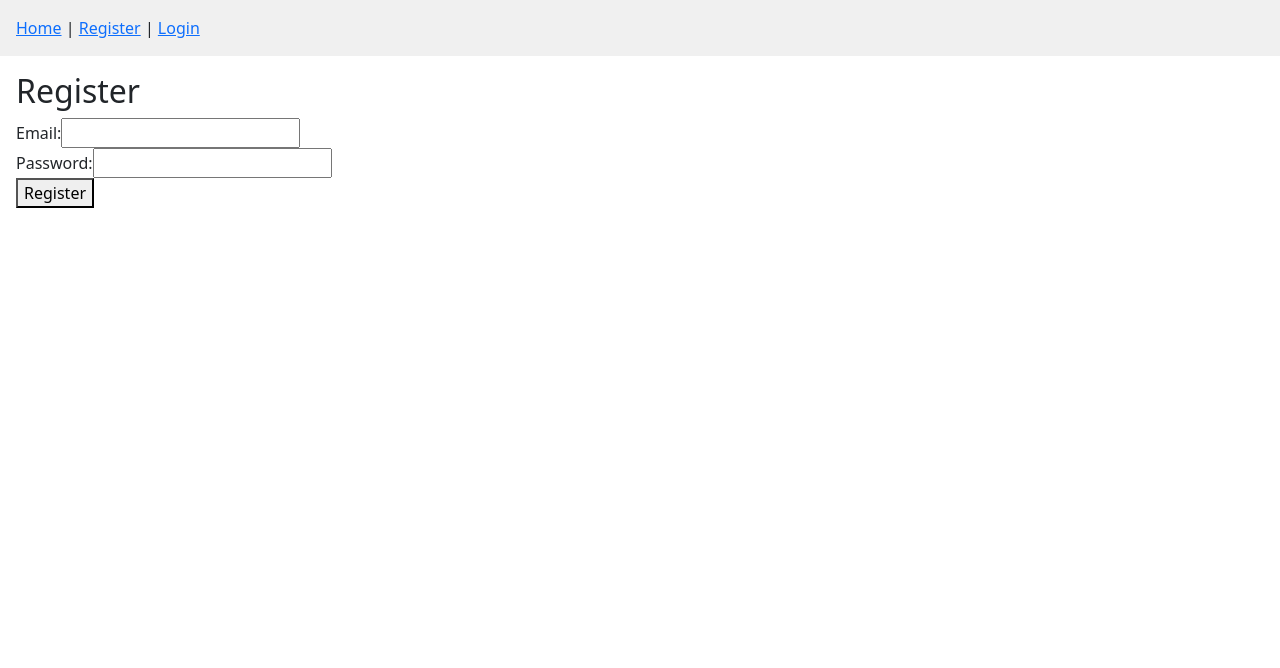
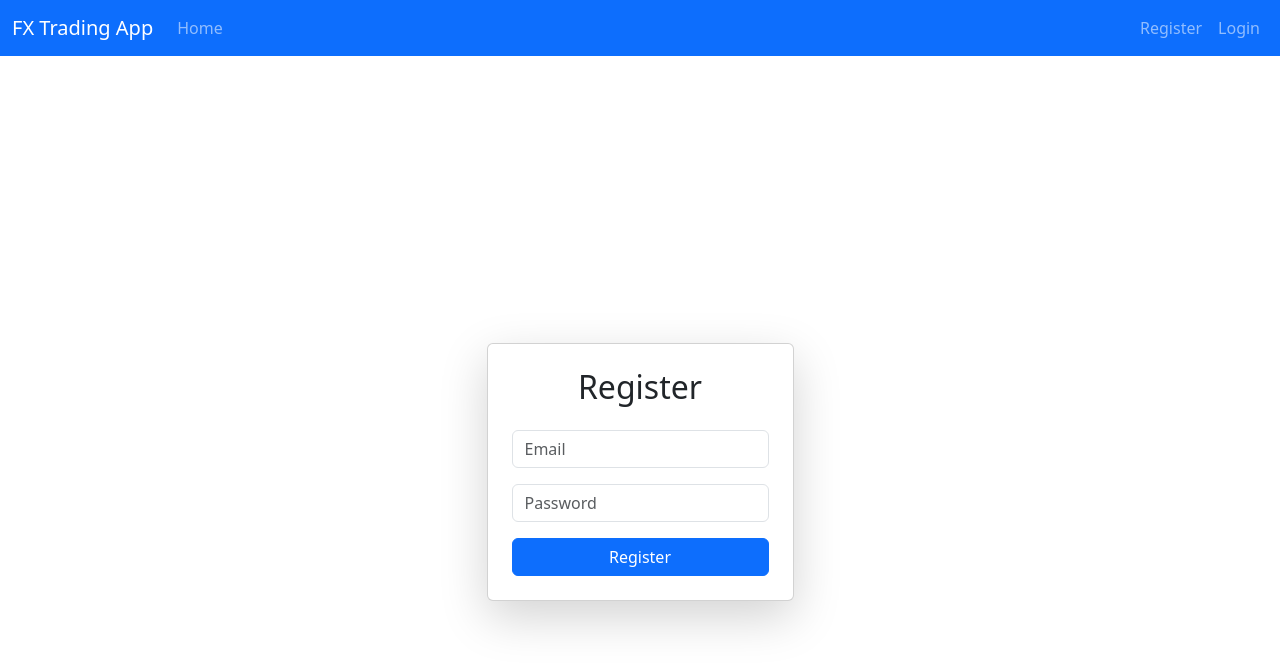
Before and after one commit to Lamarssom/fx-trading-app, a React (Create React App) app in the folder frontend/: page /register in a window 1280 px wide. Shown: the top 668 px of the page. Built offline with nearby package versions, Linux system fonts and the light colour scheme.

Commit message:
added Bootstrap styling

```diff
--- a/frontend/src/App.tsx
+++ b/frontend/src/App.tsx
@@ -10,25 +10,43 @@ function App() {
 
   return (
     <Router>
-      <nav style={{ padding: '1rem', background: '#f0f0f0' }}>
-        <Link to="/">Home</Link> |{' '}
+      <nav className="navbar navbar-expand-lg navbar-dark bg-primary">
+        <div className="container-fluid">
+          <Link className="navbar-brand" to="/">FX Trading App</Link>  {/* Add a brand/logo */}
+          <div className="collapse navbar-collapse">
+            <ul className="navbar-nav me-auto mb-2 mb-lg-0">
+              <li className="nav-item">
+                <Link className="nav-link" to="/">Home</Link>
+              </li>
+            </ul>
+            <ul className="navbar-nav">
               {!token ? (
                 <>
-            <Link to="/register">Register</Link> | <Link to="/login">Login</Link>
+                  <li className="nav-item">
+                    <Link className="nav-link" to="/register">Register</Link>
+                  </li>
+                  <li className="nav-item">
+                    <Link className="nav-link" to="/login">Login</Link>
+                  </li>
                 </>
               ) : (
                 <>
-            <Link to="/dashboard">Dashboard</Link> |{' '}
-            <button
-              onClick={() => {
+                  <li className="nav-item">
+                    <Link className="nav-link" to="/dashboard">Dashboard</Link>
+                  </li>
+                  <li className="nav-item">
+                    <button className="btn btn-outline-light" onClick={() => {
                       localStorage.removeItem('token');
                       window.location.href = '/login';
-              }}
-            >
+                    }}>
                       Logout
                     </button>
+                  </li>
                 </>
               )}
+            </ul>
+          </div>
+        </div>
       </nav>
 
       <div style={{ padding: '1rem' }}>
--- a/frontend/src/components/CurrencySelect.tsx
+++ b/frontend/src/components/CurrencySelect.tsx
@@ -9,14 +9,9 @@ interface CurrencySelectProps {
 
 export default function CurrencySelect({ value, onChange, label }: CurrencySelectProps) {
   return (
-    <div>
+    <div className="form-group">
       <label>{label}:</label>
-      <select
-        value={value}
-        onChange={onChange}
-        style={{ width: '150px' }}
-        required
-      >
+      <select className="form-select" value={value} onChange={onChange}>
         {COMMON_CURRENCIES.map((curr) => (
           <option key={curr.code} value={curr.code}>
             {curr.code} - {curr.name}
--- a/frontend/src/pages/Dashboard.tsx
+++ b/frontend/src/pages/Dashboard.tsx
@@ -39,9 +39,9 @@ export default function Dashboard() {
   const [error, setError] = useState('');
 
   // Conversion form states
-  //eslint-disable-nextline @typescript-eslint/no-unused-vars
+  //eslint-disable-next-line @typescript-eslint/no-unused-vars
   const [fromCurrency, setFromCurrency] = useState('NGN');
-  //eslint-disable-nextline @typescript-eslint/no-unused-vars
+  //eslint-disable-next-line @typescript-eslint/no-unused-vars
   const [toCurrency, setToCurrency] = useState('USD');
   const [amount, setAmount] = useState<number>(0);
   const [convertResult, setConvertResult] = useState<number | null>(null);
@@ -126,116 +126,130 @@ export default function Dashboard() {
     }
   };
 
-  if (loading) return <p>Loading dashboard...</p>;
-  if (error) return <p style={{ color: 'red' }}>{error}</p>;
+  if (loading) return <p className="text-center mt-5">Loading dashboard...</p>;
+  if (error) return <p className="text-danger text-center mt-5">{error}</p>;
 
   return (
-    <>
-      <div style={{ padding: '1rem' }}>
-        <h2>Dashboard</h2>
-
-        <section>
-          <h3>Your Wallets</h3>
+    <div className="container mt-4">  {/* Main container */}
+      <h2 className="mb-4">Dashboard</h2>
+      <div className="row">  {/* Grid layout for sections */}
+        <div className="col-md-6 mb-4">
+          <div className="card shadow">  {/* Card for wallets */}
+            <div className="card-header bg-primary text-white">Your Wallets</div>
+            <div className="card-body">
               {wallets.length === 0 ? (
                 <p>No wallets yet. Fund one to start trading.</p>
               ) : (
-            <ul>
+                <ul className="list-group list-group-flush">
                   {wallets.map((w) => (
-                <li key={w.id}>
+                    <li key={w.id} className="list-group-item">
                       <strong>{w.currency}:</strong> {w.amount.toFixed(2)}
                     </li>
                   ))}
                 </ul>
               )}
-        </section>
+            </div>
+          </div>
+        </div>
 
-        <section style={{ margin: '2rem 0' }}>
-          <h3>Exchange Rate ({fromCurrency.toUpperCase()} → {toCurrency.toUpperCase()})</h3>
+        <div className="col-md-6 mb-4">
+          <div className="card shadow">
+            <div className="card-header bg-primary text-white">Exchange Rate ({fromCurrency.toUpperCase()} → {toCurrency.toUpperCase()})</div>
+            <div className="card-body">
               <p>
                 {currentRate !== null
                   ? `1 ${fromCurrency.toUpperCase()} = ${currentRate.toFixed(6)} ${toCurrency.toUpperCase()}`
                   : 'Click "Fetch Rate" to see current rate'}
               </p>
-          <button onClick={fetchRate}>Fetch Rate</button>
-        </section>
+              <button className="btn btn-primary" onClick={fetchRate}>Fetch Rate</button>
+            </div>
+          </div>
+        </div>
+      </div>
 
-        <section style={{ margin: '2rem 0' }}>
-          <h3>Fund Wallet</h3>
-          <form onSubmit={handleFund} style={{ display: 'flex', gap: '1rem', flexWrap: 'wrap' }}>
-            <div>
+      <div className="row">
+        <div className="col-md-6 mb-4">
+          <div className="card shadow">
+            <div className="card-header bg-primary text-white">Fund Wallet</div>
+            <div className="card-body">
+              <form onSubmit={handleFund} className="d-flex flex-column gap-3">  {/* Flex for spacing */}
+                <div className="form-group">
                   <CurrencySelect
                     label="Currency"
                     value={fundCurrency}
                     onChange={(e) => setFundCurrency(e.target.value)}
                   />
                 </div>
-
-            <div>
+                <div className="form-group">
                   <label>Amount:</label>
                   <input
                     type="number"
+                    className="form-control"
                     value={fundAmount}
                     onChange={(e) => setFundAmount(Number(e.target.value))}
                     min="0"
                     step="0.01"
                   />
                 </div>
-            <button type="submit">Fund</button>
+                <button type="submit" className="btn btn-primary">Fund</button>
               </form>
+              {fundResult && (
+                <p className="mt-3 text-success">{fundResult}</p>
+              )}
+            </div>
+          </div>
+        </div>
 
-          {fundResult && (
-            <p style={{ marginTop: '1rem', color: 'green' }}>{fundResult}</p>
-          )}
-        </section>
-
-        <section>
-          <h3>Convert Currency</h3>
-          <form onSubmit={handleConvert} style={{ display: 'flex', gap: '1rem', flexWrap: 'wrap' }}>
-            {/* Updated From input */}
-            <div>
+        <div className="col-md-6 mb-4">
+          <div className="card shadow">
+            <div className="card-header bg-primary text-white">Convert Currency</div>
+            <div className="card-body">
+              <form onSubmit={handleConvert} className="d-flex flex-column gap-3">
+                <div className="form-group">
                   <CurrencySelect
                     label="From"
                     value={fromCurrency}
                     onChange={(e) => setFromCurrency(e.target.value)}
                   />
                 </div>
-
-            {/* Updated To input */}
-            <div>
-              <label>To:</label>
+                <div className="form-group">
                   <CurrencySelect
                     label="To"
                     value={toCurrency}
                     onChange={(e) => setToCurrency(e.target.value)}
                   />
                 </div>
-
-            <div>
+                <div className="form-group">
                   <label>Amount:</label>
                   <input
                     type="number"
+                    className="form-control"
                     value={amount}
                     onChange={(e) => setAmount(Number(e.target.value))}
                     min="0"
                     step="0.01"
                   />
                 </div>
-            <button type="submit">Convert</button>
+                <button type="submit" className="btn btn-primary">Convert</button>
               </form>
-
               {convertResult !== null && (
-            <p style={{ marginTop: '1rem', color: 'green' }}>
+                <p className="mt-3 text-success">
                   Success! Converted amount: {convertResult.toFixed(6)} {toCurrency.toUpperCase()}
                 </p>
               )}
-        </section>
+            </div>
+          </div>
+        </div>
+      </div>
 
-        <section style={{ marginTop: '2rem' }}>
-          <h3>Transaction History</h3>
+      <div className="card shadow mt-4">
+        <div className="card-header bg-primary text-white">Transaction History</div>
+        <div className="card-body">
           {transactions.length === 0 ? (
             <p>No transactions yet.</p>
           ) : (
-            <table border={1} cellPadding={8} style={{ borderCollapse: 'collapse', width: '100%' }}>
+            <div className="table-responsive">  {/* Responsive table */}
+              <table className="table table-striped table-hover">
                 <thead>
                   <tr>
                     <th>Type</th>
@@ -261,9 +275,10 @@ export default function Dashboard() {
                   ))}
                 </tbody>
               </table>
+            </div>
           )}
-        </section>
         </div>
-    </>
+      </div>
+    </div>
   );
 }
--- a/frontend/src/pages/Home.tsx
+++ b/frontend/src/pages/Home.tsx
@@ -3,17 +3,18 @@ import { Link } from 'react-router-dom';
 
 export default function Home() {
   return (
-    <div style={{ textAlign: 'center', padding: '2rem' }}>
-      <h1>Welcome to FX Trading App</h1>
-      <p>Trade currencies easily — NGN ↔ USD and more.</p>
-      <p>Register or login to start.</p>
-
-      <div style={{ margin: '2rem 0' }}>
+    <div className="container text-center mt-5">  {/* Centered container with margin */}
+      <div className="jumbotron bg-primary text-white p-5 rounded">  {/* Blue hero section */}
+        <h1 className="display-4">Welcome to FX Trading App</h1>
+        <p className="lead">Trade currencies easily — NGN ↔ USD and more.</p>
+        <p>Register or login to start.</p>
+      </div>
+      <div className="mt-4">
         <Link to="/register">
-          <button style={{ margin: '0 1rem', padding: '0.8rem 1.5rem' }}>Register</button>
+          <button className="btn btn-primary btn-lg me-3">Register</button>  {/* Blue buttons */}
         </Link>
         <Link to="/login">
-          <button style={{ padding: '0.8rem 1.5rem' }}>Login</button>
+          <button className="btn btn-outline-primary btn-lg">Login</button>  {/* Outline variant */}
         </Link>
       </div>
     </div>
--- a/frontend/src/pages/Login.tsx
+++ b/frontend/src/pages/Login.tsx
@@ -28,32 +28,36 @@ export default function Login() {
   };
 
   return (
-    <div>
-      <h2>Login</h2>
-      {error && <p style={{ color: 'red' }}>{error}</p>}
+    <div className="container d-flex justify-content-center align-items-center vh-100">
+      <div className="card shadow-lg p-4" style={{ maxWidth: '400px' }}>
+        <h2 className="text-center mb-4">Login</h2>
+        {error && <p className="text-danger text-center">{error}</p>}
         <form onSubmit={handleSubmit}>
-        <div>
-          <label>Email:</label>
+          <div className="mb-3">
+            <label className="form-label">Email:</label>
             <input
               type="email"
+              className="form-control"
               value={email}
               onChange={(e) => setEmail(e.target.value)}
               required
             />
           </div>
-        <div>
-          <label>Password:</label>
+          <div className="mb-3">
+            <label className="form-label">Password:</label>
             <input
               type="password"
+              className="form-control"
               value={password}
               onChange={(e) => setPassword(e.target.value)}
               required
             />
           </div>
-        <button type="submit" disabled={loading}>
+          <button type="submit" className="btn btn-primary w-100" disabled={loading}>
             {loading ? 'Logging in...' : 'Login'}
           </button>
         </form>
       </div>
+    </div>
   );
 }
--- a/frontend/src/pages/Register.tsx
+++ b/frontend/src/pages/Register.tsx
@@ -49,35 +49,54 @@ export default function Register() {
   };
 
   return (
-    <div>
-      <h2>{step === 'register' ? 'Register' : 'Verify OTP'}</h2>
-      {error && <p style={{ color: 'red' }}>{error}</p>}
-
+    <div className="container d-flex justify-content-center align-items-center vh-100">
+      <div className="card shadow-lg p-4" style={{ maxWidth: '400px' }}>
+        <h2 className="text-center mb-4">{step === 'register' ? 'Register' : 'Verify OTP'}</h2>
+        {error && <p className="text-danger text-center">{error}</p>}
         {step === 'register' ? (
           <form onSubmit={handleRegister}>
-          <div>
-            <label>Email:</label>
-            <input type="email" value={email} onChange={(e) => setEmail(e.target.value)} required />
+            <div className="mb-3">
+              <input
+                type="email"
+                className="form-control"
+                placeholder="Email"
+                value={email}
+                onChange={(e) => setEmail(e.target.value)}
+                required
+              />
             </div>
-          <div>
-            <label>Password:</label>
-            <input type="password" value={password} onChange={(e) => setPassword(e.target.value)} required />
+            <div className="mb-3">
+              <input
+                type="password"
+                className="form-control"
+                placeholder="Password"
+                value={password}
+                onChange={(e) => setPassword(e.target.value)}
+                required
+              />
             </div>
-          <button type="submit" disabled={loading}>
+            <button type="submit" className="btn btn-primary w-100" disabled={loading}>
               {loading ? 'Registering...' : 'Register'}
             </button>
           </form>
         ) : (
           <form onSubmit={handleVerify}>
-          <div>
-            <label>OTP (check console):</label>
-            <input value={otp} onChange={(e) => setOtp(e.target.value)} required />
+            <div className="mb-3">
+              <input
+                type="text"
+                className="form-control"
+                placeholder="OTP"
+                value={otp}
+                onChange={(e) => setOtp(e.target.value)}
+                required
+              />
             </div>
-          <button type="submit" disabled={loading}>
+            <button type="submit" className="btn btn-primary w-100" disabled={loading}>
               {loading ? 'Verifying...' : 'Verify'}
             </button>
           </form>
         )}
       </div>
+    </div>
   );
 }
```
Lines whose indentation alone changed are shown as unchanged.
